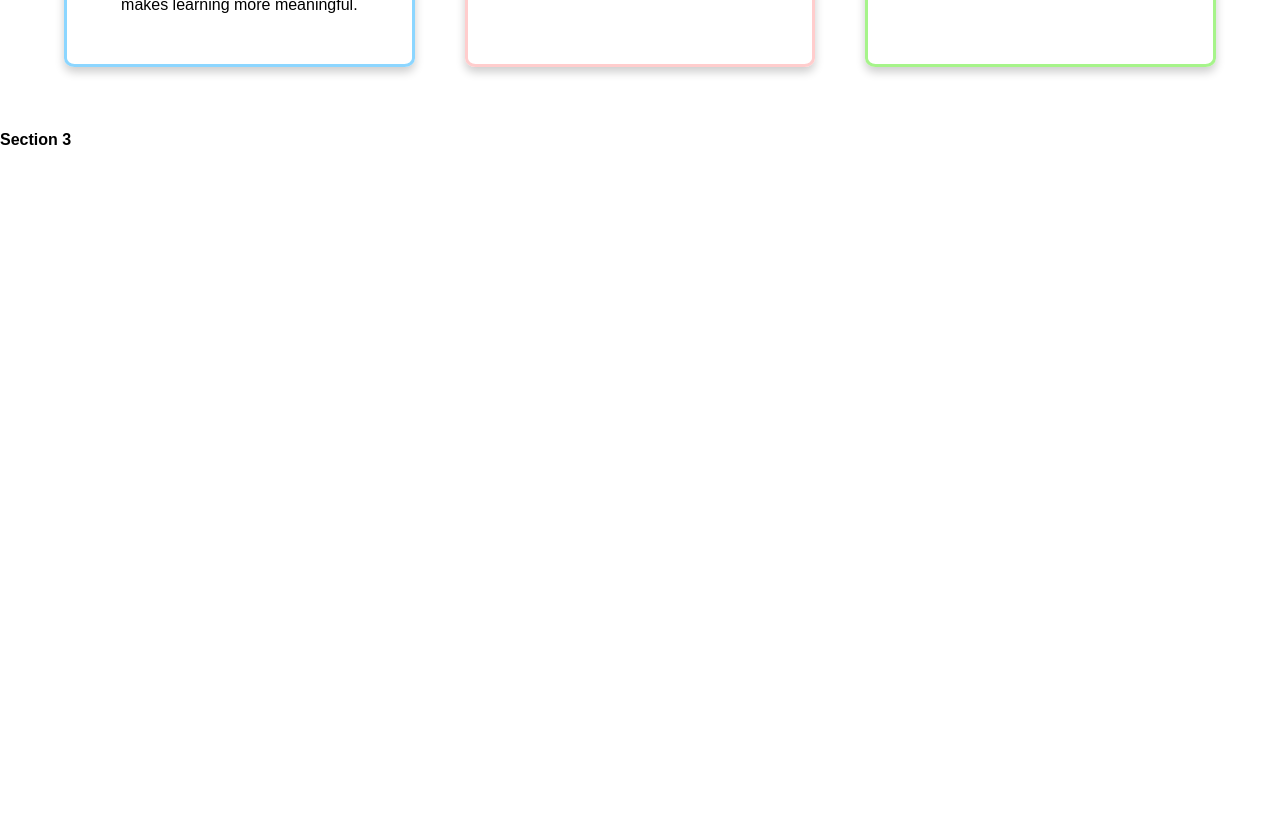
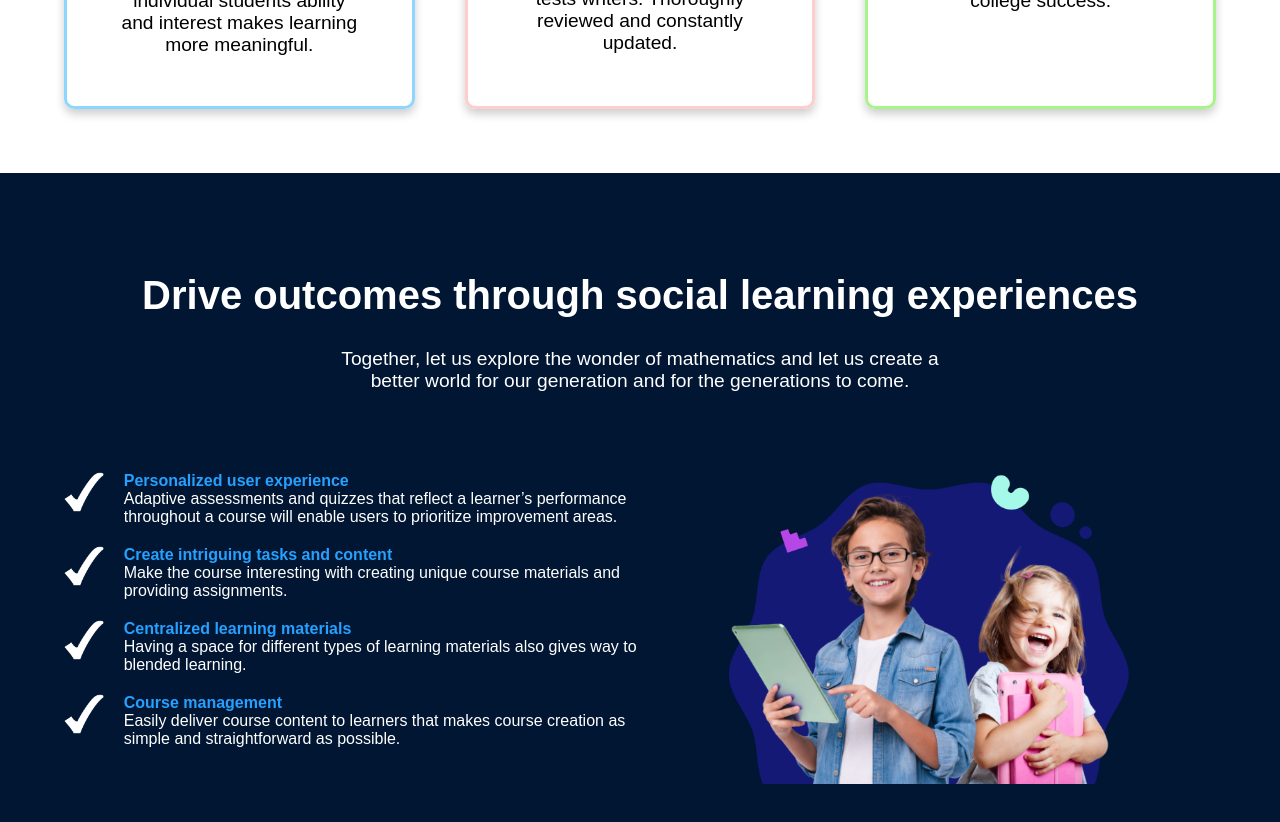
Before and after one commit to pauljor1499/react-cms, a React (Create React App) app: page / in a window 1280 px wide. Shown: the part 1300-2122 px from the top of the page. Before the commit the page ends 1449 px from the top, so only its background shows below. Built offline with nearby package versions, Linux system fonts and the light colour scheme.

Commit message:
update landing page

```diff
--- a/src/components/main/landing_page/sections/second_section/SecondSection.css
+++ b/src/components/main/landing_page/sections/second_section/SecondSection.css
@@ -13,7 +13,6 @@
     flex-direction: column;
     row-gap: 10px;
     margin: auto;
-    width: 50%;
 }
 
 .content-title {
@@ -21,11 +20,6 @@
     margin: auto;
     text-align: center;
     white-space: nowrap;
-}
-
-.content-header span {
-    float: left;
-    font-size: 2.5em;
 }
 
 .content-header p {
--- a/src/components/main/landing_page/sections/second_section/SecondSection.jsx
+++ b/src/components/main/landing_page/sections/second_section/SecondSection.jsx
@@ -10,7 +10,7 @@ const SecondSection = () => {
             <div className="section2-content">
                 <div className="content-header">
                     <div className="content-title">
-                        <span>Why choose MathMatters?</span>
+                        <h1>Why choose MathMatters?</h1>
                     </div>
                     <div className="content-description">
                         <p>
--- a/src/components/main/landing_page/sections/third_section/ThirdSection.css
+++ b/src/components/main/landing_page/sections/third_section/ThirdSection.css
@@ -0,0 +1,80 @@
+.third-section-content {
+    background-color: #001632;
+    padding: 100px 0px;
+    text-align: center;
+    color: #ffff;
+    display: flex;
+    flex-direction: column;
+    row-gap: 30px;
+}
+
+.content-title {
+    margin: auto;
+}
+
+.content-description {
+    width: 50%;
+    margin: auto;
+}
+
+.content-details {
+    width: 90%;
+    margin: auto;
+    margin-top: 50px;
+}
+
+h1 {
+    font-size: 2.5em;
+    line-height: normal;
+}
+
+p {
+    font-size: 1.2em;
+}
+
+.content-details {
+    display: flex;
+    justify-content: left;
+}
+
+.content-details .left-details,
+.right-details {
+    flex: 1;
+}
+
+.left-details {
+    text-align: left;
+}
+
+.items {
+    display: flex;
+    flex-direction: column;
+    row-gap: 20px;
+}
+
+.item {
+    display: flex;
+}
+
+.item-details h4 {
+    color: #26a1ff;
+}
+
+.item-image {
+    flex: 0.5;
+    width: 40px;
+    height: 40px;
+}
+
+.item-image img {
+    width: 100%;
+}
+
+.item-details {
+    flex: 6.5;
+    margin-left: 20px;
+}
+
+.right-details img {
+    width: 70%;
+}
--- a/src/components/main/landing_page/sections/third_section/ThirdSection.jsx
+++ b/src/components/main/landing_page/sections/third_section/ThirdSection.jsx
@@ -1,9 +1,73 @@
 import React from "react";
+import "./ThirdSection.css";
+import CheckIcon from "../../../../../assets/landing_page/section_3/check.png";
+import KidsIcon from "../../../../../assets/landing_page/section_3/kids.png";
 
 const ThirdSection = () => {
     return (
-        <div>
-            <h4>Section 3</h4>
+        <div className="third-section-content">
+            <div className="content-title">
+                <h1>Drive outcomes through social learning experiences</h1>
+            </div>
+            <div className="content-description">
+                <p>
+                    Together, let us explore the wonder of mathematics and let us create a better world for our generation and for the generations to
+                    come.
+                </p>
+            </div>
+            <div className="content-details">
+                <div className="left-details">
+                    <div className="items">
+                        <div className="item">
+                            <div className="item-image">
+                                <img src={CheckIcon} alt="" />
+                            </div>
+                            <div className="item-details">
+                                <h4>Personalized user experience</h4>
+                                <span>
+                                    Adaptive assessments and quizzes that reflect a learner’s performance throughout a course will enable users to
+                                    prioritize improvement areas.
+                                </span>
+                            </div>
+                        </div>
+
+                        <div className="item">
+                            <div className="item-image">
+                                <img src={CheckIcon} alt="" />
+                            </div>
+                            <div className="item-details">
+                                <h4>Create intriguing tasks and content</h4>
+                                <span> Make the course interesting with creating unique course materials and providing assignments. </span>
+                            </div>
+                        </div>
+
+                        <div className="item">
+                            <div className="item-image">
+                                <img src={CheckIcon} alt="" />
+                            </div>
+                            <div className="item-details">
+                                <h4>Centralized learning materials</h4>
+                                <span> Having a space for different types of learning materials also gives way to blended learning. </span>
+                            </div>
+                        </div>
+
+                        <div className="item">
+                            <div className="item-image">
+                                <img src={CheckIcon} alt="" />
+                            </div>
+                            <div className="item-details">
+                                <h4>Course management</h4>
+                                <span>
+                                    Easily deliver course content to learners that makes course creation as simple and straightforward as possible.
+                                </span>
+                            </div>
+                        </div>
+                    </div>
+                </div>
+                <div className="right-details">
+                    <img src={KidsIcon} alt="" />
+                </div>
+            </div>
         </div>
     );
 };
```
